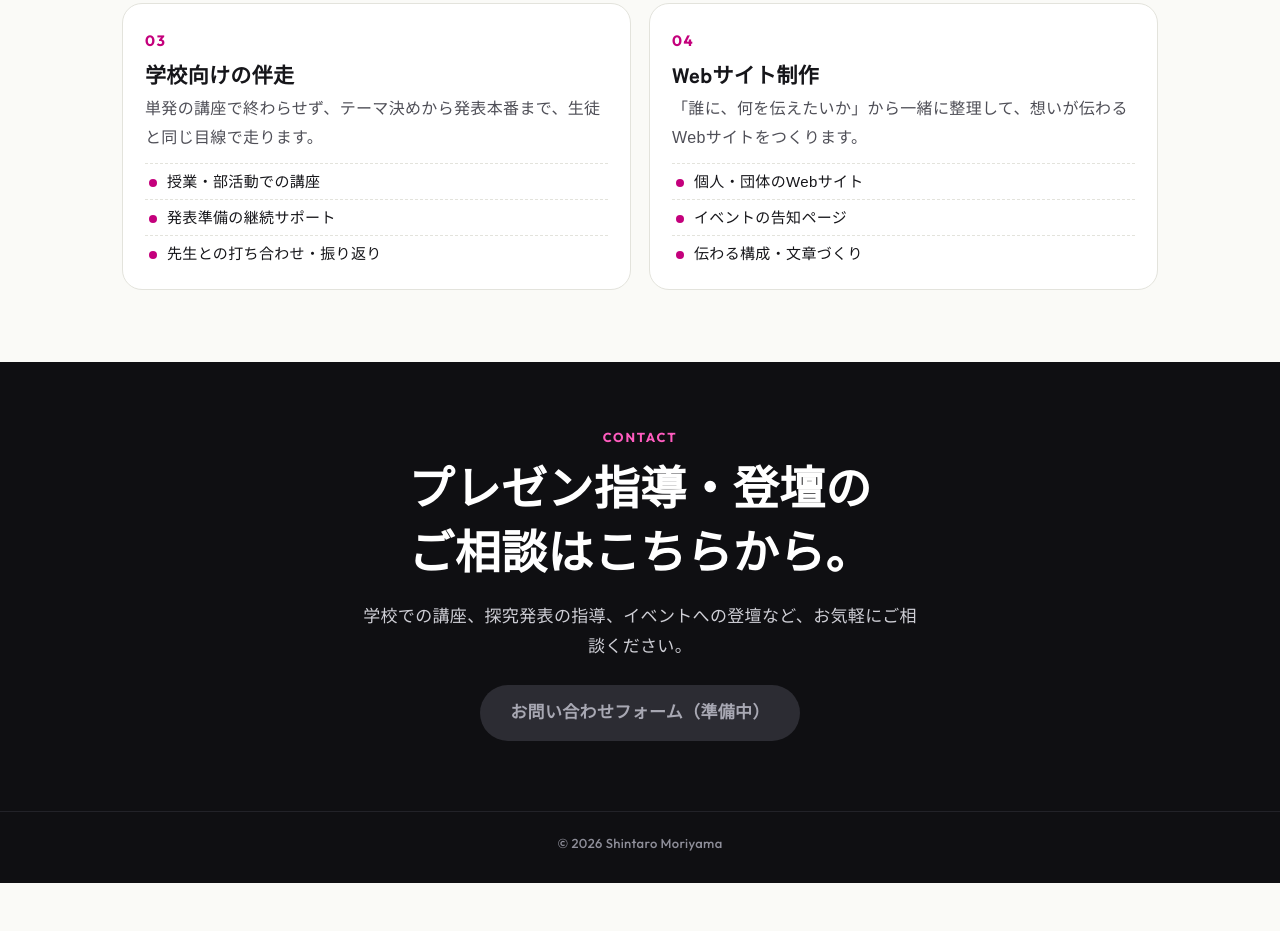
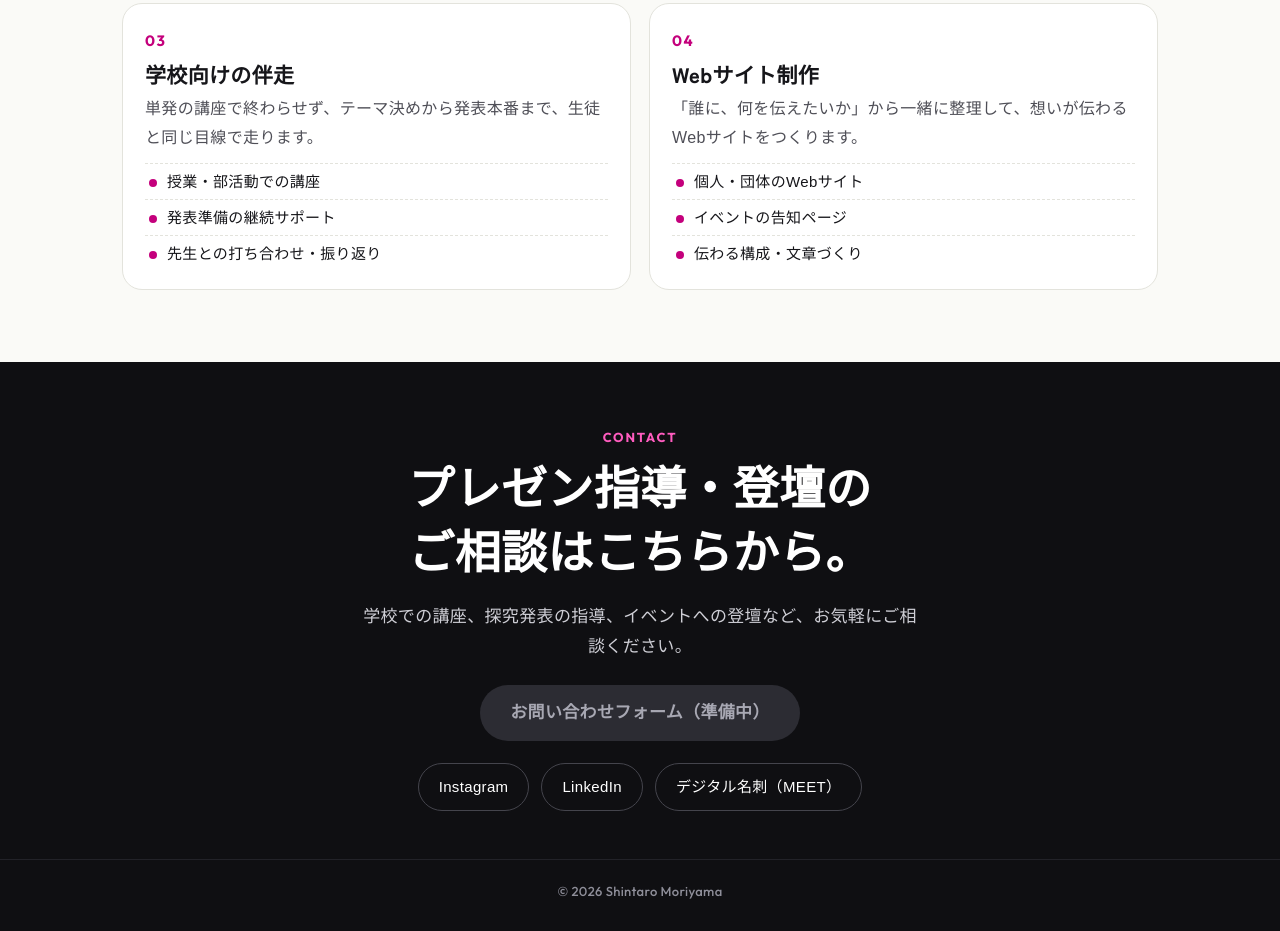
Before and after one commit to shintaroyade/moriyama-site, a plain HTML site: page index.html in a window 1280 px wide. Shown: the part 4797-5728 px from the top of the page. Before the commit the page ends 5680 px from the top, so only its background shows below. Drawn offline with Linux system fonts and the light colour scheme; a web font is replaced by a local one.

Commit message:
Instagram・LinkedIn・MEETのリンクを追加
Co-Authored-By: Claude Opus 5.5 <noreply@anthropic.com>
Claude-Session: https://claude.ai/code/session_01VApt2zpnuNqQbYMwLxTobv

```diff
--- a/index.html
+++ b/index.html
@@ -29,6 +29,7 @@
   "description": "立命館アジア太平洋大学（APU）国際経営学部。プレゼン指導・イベント企画・学校向けの伴走・Webサイト制作で、挑戦する人の背中を押している。",
   "affiliation": {"@type": "CollegeOrUniversity", "name": "立命館アジア太平洋大学"},
   "homeLocation": {"@type": "Place", "name": "兵庫県"},
+  "sameAs": ["https://www.instagram.com/shintaroyade/", "https://www.linkedin.com/in/%E6%85%8E%E5%A4%AA%E9%83%8E-%E6%A3%AE%E5%B1%B1-870508395/"],
   "award": ["クエストカップ2024 グランプリ", "第8回 東海学生AWARD2025 ファイナリスト"]
 }
 </script>
@@ -529,13 +530,15 @@ footer{background:var(--dark);color:#8E8E99;text-align:center;font-family:var(--
    ========================================================= */
 const LINKS = {
   form:      '',  // GoogleフォームのURL（例：'https://forms.gle/xxxx'）
-  instagram: '',  // 例：'https://www.instagram.com/xxxx/'
+  instagram: 'https://www.instagram.com/shintaroyade/',
+  linkedin:  'https://www.linkedin.com/in/%E6%85%8E%E5%A4%AA%E9%83%8E-%E6%A3%AE%E5%B1%B1-870508395/',
+  meet:      'https://user.meet-meet.com/?c=b1100fa77a9772e04e0e06edef7da0cc&a=55593&b=36639&d=poiuytrewqlkjhgfdsa',  // デジタル名刺
   x:         '',  // 例：'https://x.com/xxxx'
   line:      '',  // 例：'https://lin.ee/xxxx'
   mail:      '',  // 例：'mailto:xxxx@gmail.com'
   nextspark: '',  // NEXT SPARK JAPAN のURL
 };
-const LABELS = {instagram:'Instagram', x:'X', line:'LINE', mail:'メール', nextspark:'NEXT SPARK JAPAN'};
+const LABELS = {instagram:'Instagram', linkedin:'LinkedIn', meet:'デジタル名刺（MEET）', x:'X', line:'LINE', mail:'メール', nextspark:'NEXT SPARK JAPAN'};
 
 /* ---- 連絡先を反映 ---- */
 (function(){
```
